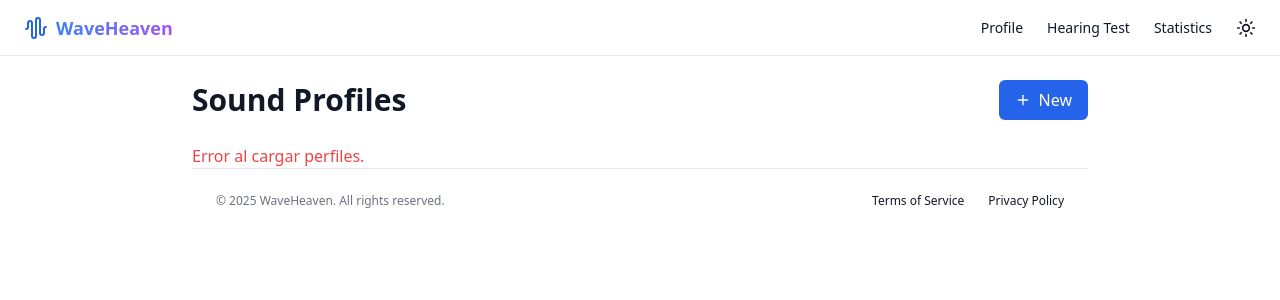
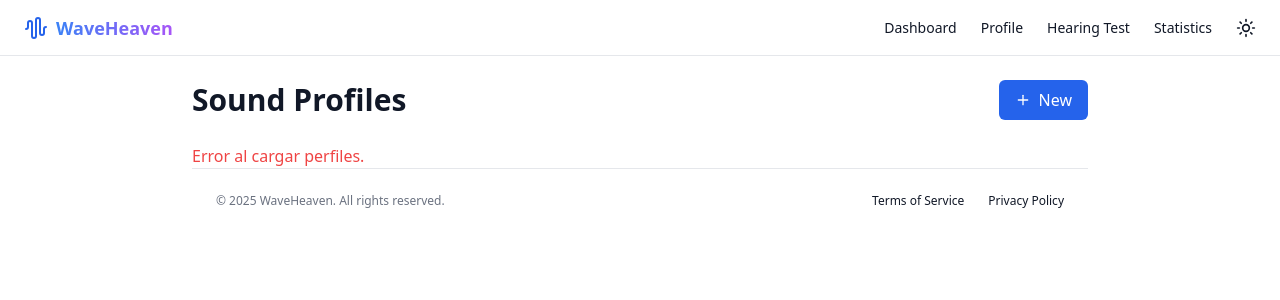
Before and after one commit to AGR-23/WaveHeaven, a Django app: page /sound_profiles/ in a window 1280 px wide. Shown: the top 300 px of the page. Run offline with Django 5.2, Linux system fonts and the light colour scheme; data that the repository does not hold is empty; some libraries are stand-ins or nearby versions.

Commit message:
Adding dashboard redirection in each window

```diff
--- a/waveheavenproject/profiles/templates/profile.html
+++ b/waveheavenproject/profiles/templates/profile.html
@@ -34,6 +34,7 @@
             </span>
         </a>
         <nav class="ml-auto flex gap-4 sm:gap-6">
+            <a href="{% url 'dashboard' %}" class="text-sm font-medium hover:underline underline-offset-4">Dashboard</a>
             <a href="{% url 'user_profile' %}" class="text-sm font-medium hover:underline underline-offset-4">Profile</a>
             <a href="{% url 'hearing_test' %}" class="text-sm font-medium hover:underline underline-offset-4">Hearing Test</a>
             <a href="{% url 'user_statistics' %}" class="text-sm font-medium hover:underline underline-offset-4">Statistics</a>
--- a/waveheavenproject/profiles/templates/sound_profiles.html
+++ b/waveheavenproject/profiles/templates/sound_profiles.html
@@ -36,8 +36,8 @@
             </span>
         </a>
         <nav class="ml-auto flex gap-4 sm:gap-6">
+            <a href="{% url 'dashboard' %}" class="text-sm font-medium hover:underline underline-offset-4">Dashboard</a>
             <a href="/profile" class="text-sm font-medium hover:underline underline-offset-4">Profile</a>
-
             <a href="/hearing-test" class="text-sm font-medium hover:underline underline-offset-4">Hearing Test</a>
             <a href="/statistics" class="text-sm font-medium hover:underline underline-offset-4">Statistics</a>
             <button id="darkModeToggle" class="text-sm font-medium hover:underline underline-offset-4">
--- a/waveheavenproject/profiles/templates/statistics.html
+++ b/waveheavenproject/profiles/templates/statistics.html
@@ -35,6 +35,7 @@
             </span>
         </a>
         <nav class="ml-auto flex gap-4 sm:gap-6">
+            <a href="{% url 'dashboard' %}" class="text-sm font-medium hover:underline underline-offset-4">Dashboard</a>
             <a href="/profile" class="text-sm font-medium hover:underline underline-offset-4">Profile</a>
             <a href="/hearing-test" class="text-sm font-medium hover:underline underline-offset-4">Hearing Test</a>
             <a href="/statistics" class="text-sm font-medium hover:underline underline-offset-4">Statistics</a>
--- a/waveheavenproject/wa/templates/hearing_test.html
+++ b/waveheavenproject/wa/templates/hearing_test.html
@@ -33,6 +33,7 @@
             </span>
         </a>
         <nav class="ml-auto flex gap-4 sm:gap-6">
+            <a href="{% url 'dashboard' %}" class="text-sm font-medium hover:underline underline-offset-4">Dashboard</a>
             <a href="/profile" class="text-sm font-medium hover:underline underline-offset-4">Profile</a>
             <a href="/hearing-test" class="text-sm font-medium hover:underline underline-offset-4 text-blue-600 dark:text-blue-400">Hearing Test</a>
             <a href="/statistics" class="text-sm font-medium hover:underline underline-offset-4">Statistics</a>
```
